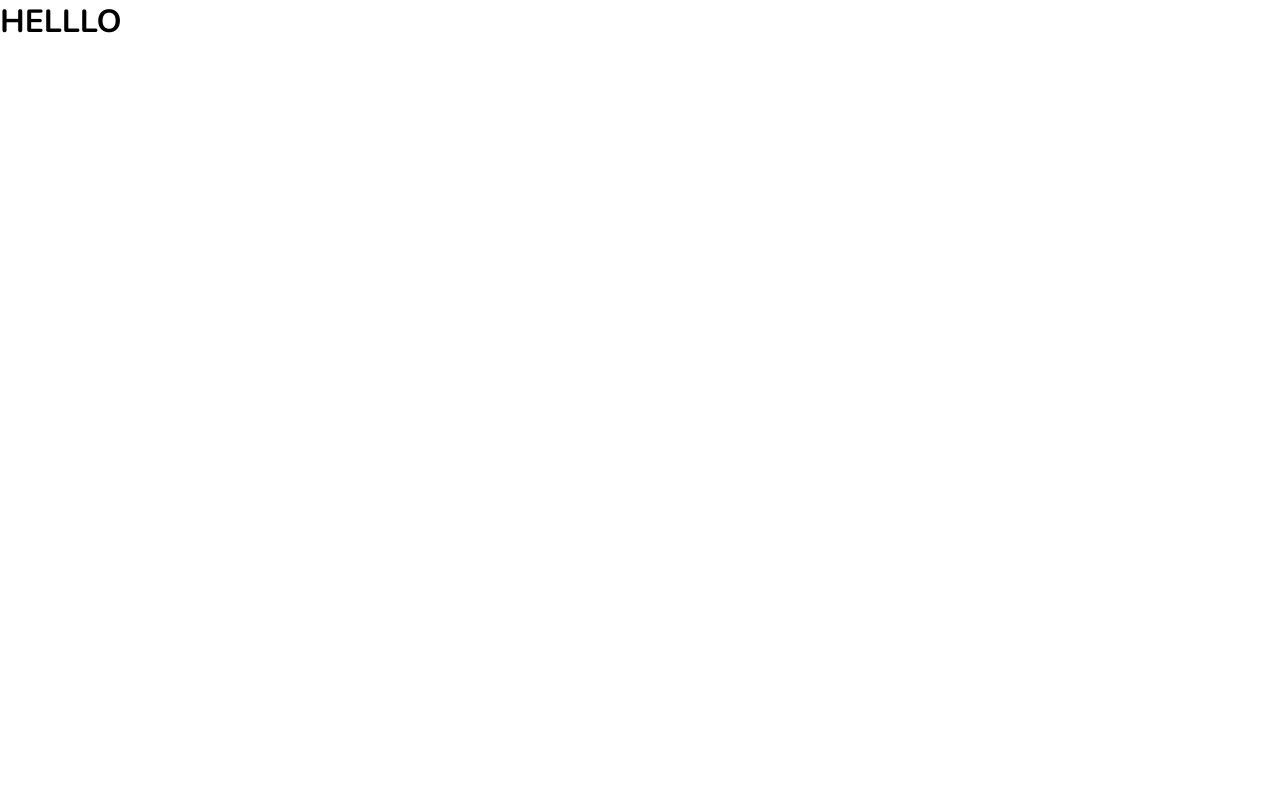
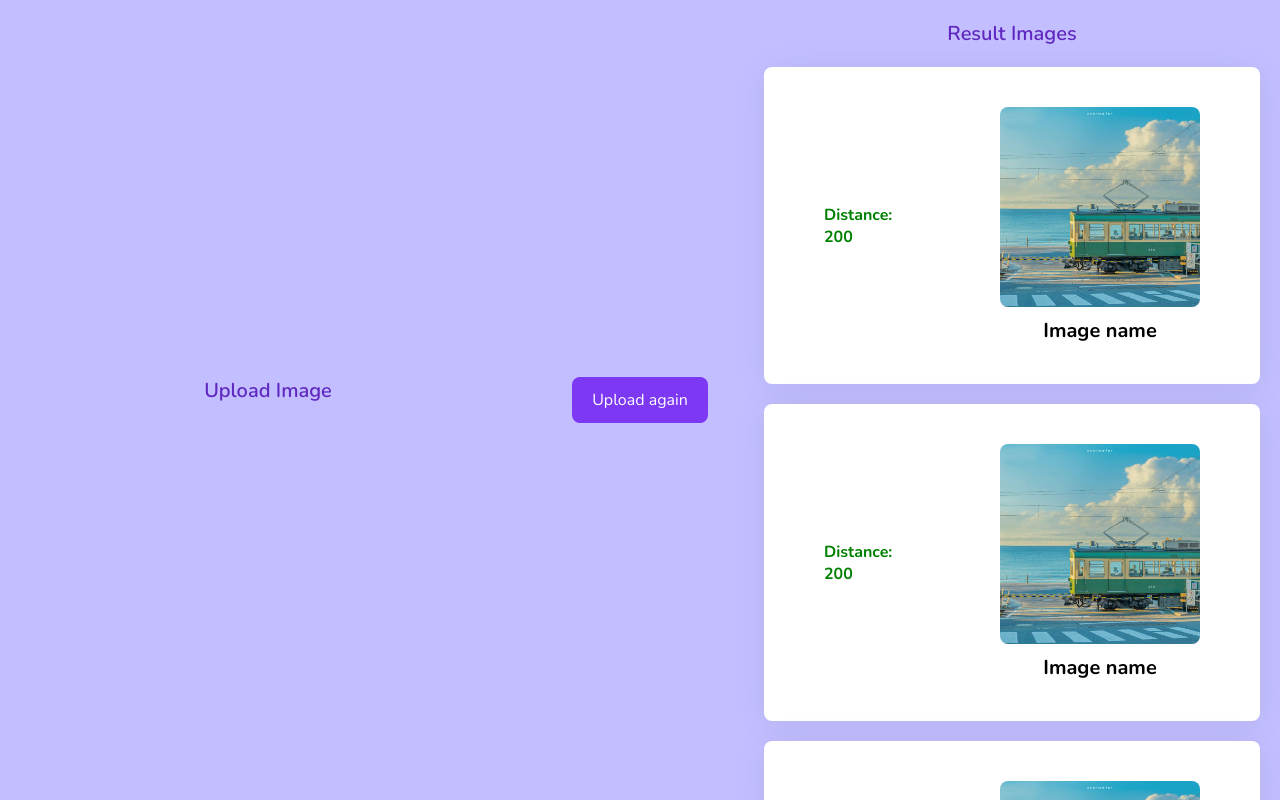
Before and after one commit to Havold/CS406-Lab02-FE, a React (Create React App) app: page /result in a window 1280 px wide. Built offline with nearby package versions, Linux system fonts and the light colour scheme.

Commit message:
Create Result UI.

```diff
--- /dev/null
+++ b/src/components/ResultImage/ResultImage.jsx
@@ -0,0 +1,17 @@
+import "./resultImage.scss";
+
+const ResultImage = ({ url, name, distance }) => {
+  return (
+    <div className="resultImage">
+      <div className="left">
+        <span>Distance: {distance}</span>
+      </div>
+      <div className="right">
+        <img src={url} alt="resultImage" />
+        <span>{name}</span>
+      </div>
+    </div>
+  );
+};
+
+export default ResultImage;
--- /dev/null
+++ b/src/components/ResultImage/resultImage.scss
@@ -0,0 +1,39 @@
+.resultImage {
+    display: flex;
+    align-items: center;
+    background-color: white;
+    padding: 40px 60px;
+    border-radius: 8px;
+    box-shadow: 1px 4px 37px 2px rgba(0, 0, 0, 0.05);
+    -webkit-box-shadow: 1px 4px 37px 2px rgba(0, 0, 0, 0.05);
+    -moz-box-shadow: 1px 4px 37px 2px rgba(0, 0, 0, 0.05);
+    margin-bottom: 20px;
+
+    gap: 80px;
+    .left {
+        span {
+            font-size: 16px;
+            font-weight: bold;
+            color: green;
+        }
+    }
+
+    .right {
+        display: flex;
+        flex-direction: column;
+        align-items: center;
+        gap: 10px;
+
+        img {
+            width: 200px;
+            height: 200px;
+            object-fit: cover;
+            border-radius: 8px;
+        }
+
+        span {
+            font-size: 20px;
+            font-weight: bold;
+        }
+    }
+}
--- a/src/context/UploadContext.js
+++ b/src/context/UploadContext.js
@@ -1,9 +1,17 @@
-import { createContext, useState } from "react";
+import { createContext, useEffect, useState } from "react";
 
 export const UploadContext = createContext();
 
 export const UploadContextProvider = ({ children }) => {
   const [image, setImage] = useState(null);
+
+  useEffect(() => {
+    return () => {
+      if (image) {
+        URL.revokeObjectURL(image.preview);
+      }
+    };
+  }, [image]);
 
   return (
     <UploadContext.Provider value={{ image, setImage }}>
--- a/src/pages/Home/Home.jsx
+++ b/src/pages/Home/Home.jsx
@@ -12,18 +12,9 @@
     if (file) {
       file.preview = URL.createObjectURL(file);
       setImage(file);
-      console.log(file.preview);
       navigate("/result");
     }
   };
-
-  useEffect(() => {
-    return () => {
-      if (image) {
-        URL.revokeObjectURL(image.preview);
-      }
-    };
-  }, [image]);
 
   return (
     <div className="home">
--- a/src/pages/Result/Result.jsx
+++ b/src/pages/Result/Result.jsx
@@ -1,9 +1,69 @@
+import { useContext, useEffect } from "react";
 import "./result.scss";
+import { UploadContext } from "../../context/UploadContext";
+import ResultImage from "../../components/ResultImage/ResultImage";
 
 function Result() {
+  const { image, setImage } = useContext(UploadContext);
+
+  const handleUpload = (e) => {
+    const file = e.target.files[0];
+    if (file) {
+      file.preview = URL.createObjectURL(file);
+      setImage(file);
+    }
+  };
+
+  const data = [
+    {
+      id: 1,
+      url: "/images/01.jpg",
+      name: "Image name",
+      distance: 200,
+    },
+    {
+      id: 2,
+      url: "/images/01.jpg",
+      name: "Image name",
+      distance: 200,
+    },
+    {
+      id: 3,
+      url: "/images/01.jpg",
+      name: "Image name",
+      distance: 200,
+    },
+  ];
+
   return (
     <div className="result">
-      <h1>HELLLO</h1>
+      <div className="left">
+        <div className="top">Upload Image</div>
+        <div className="uploadContainer">
+          {image ? <img src={image.preview} alt="" /> : <></>}
+          {image ? <span>{image.name}</span> : <></>}
+        </div>
+      </div>
+      <div className="center">
+        <input
+          style={{ display: "none" }}
+          type="file"
+          id="uploadFile"
+          onChange={handleUpload}
+        />
+        <label htmlFor="uploadFile">Upload again</label>
+      </div>
+      <div className="right">
+        <div className="top">Result Images</div>
+        {data.map((image) => (
+          <ResultImage
+            key={image.id}
+            url={image.url}
+            name={image.name}
+            distance={image.distance}
+          />
+        ))}
+      </div>
     </div>
   );
 }
--- a/src/pages/Result/result.scss
+++ b/src/pages/Result/result.scss
@@ -0,0 +1,84 @@
+.result {
+    background-color: var(--default-layout-background-dark);
+    height: 100vh;
+    display: flex;
+    padding: 20px;
+    overflow: scroll;
+
+    &::-webkit-scrollbar {
+        width: 4px;
+    }
+
+    &::-webkit-scrollbar-thumb {
+        background-color: var(--primary);
+        border-radius: 4px;
+    }
+
+    &::-webkit-scrollbar-track {
+        background-color: var(--primary-hover); /* Màu nền của track thanh cuộn */
+    }
+
+    .left {
+        flex: 2;
+        display: flex;
+        flex-direction: column;
+        align-items: center;
+        justify-content: center;
+
+        .uploadContainer {
+            width: 100%;
+            display: flex;
+            flex-direction: column;
+            gap: 10px;
+            align-items: center;
+
+            img {
+                width: 60%;
+                border-radius: 8px;
+                object-fit: cover;
+
+            }
+
+            span {
+                font-size: 20px;
+                font-weight: bold;
+            }
+        }
+
+
+    }
+
+    .center {
+        flex: 1;
+        display: flex;
+        align-items: center;
+        justify-content: center;
+
+        label {
+            color: white;
+            background-color: var(--primary);
+            font-size: 16px;
+            padding: 12px 20px;
+            border-radius: 8px;
+            cursor: pointer;
+
+            &:hover {
+                opacity: 0.8;
+            }
+        }
+    }
+
+    .right {
+        flex: 2;
+        display: flex;
+        flex-direction: column;
+        align-items: center;
+    }
+
+    .top {
+        font-size: 20px;
+        font-weight: 600;
+        color: var(--primary-text);
+        margin-bottom: 20px;
+    }
+}
```
Also changed, not shown: public/images/01.jpg (added).
